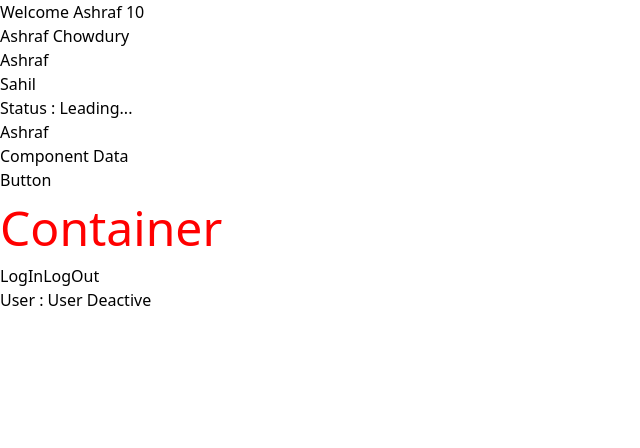
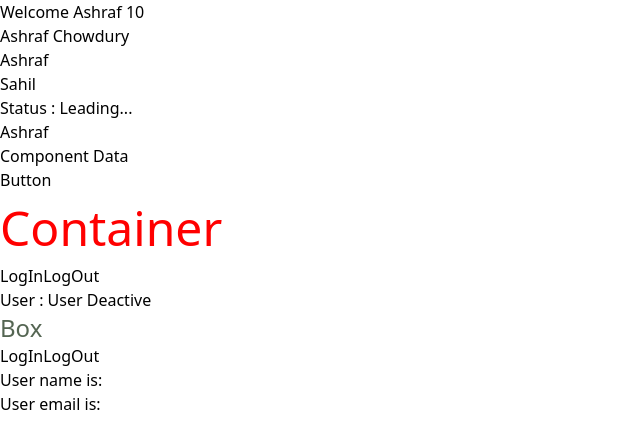
Before and after one commit to ashrafchowdury/learn-typescript, a React (Create React App) app: page / in a window 1280 px wide. Shown: the top 448 px of the page, without its empty margins (0-640 px from the left). Built offline with nearby package versions, Linux system fonts and the light colour scheme.

Commit message:
learnd how to use ContextAPI with TS

```diff
--- a/src/App.tsx
+++ b/src/App.tsx
@@ -1,4 +1,8 @@
 import { Container } from "./components/Container";
+import { Box } from "./components/context/Box";
+import { ThemeContextProvider } from "./components/context/ThemeContext";
+import { User } from "./components/context/User";
+import { UserContextProvider } from "./components/context/UserContext";
 import { Button } from "./components/Events/Button";
 import { Input } from "./components/Events/Input";
 import { Greet } from "./components/Greet";
@@ -37,7 +41,13 @@
       <Button handleClick={(event, id) => console.log("button", event, id)} />
       <Input value="" handleChnage={(event) => console.log(event)} />
       <Container styles={{ color: "red", fontSize: "48px" }} />
-   <LodggedIn />
+      <LodggedIn />
+      <ThemeContextProvider>
+        <Box />
+      </ThemeContextProvider>
+      <UserContextProvider>
+        <User />
+      </UserContextProvider>
     </div>
   );
 }
--- a/src/components/context/Box.tsx
+++ b/src/components/context/Box.tsx
@@ -1,7 +1,11 @@
-import React from 'react'
+import { useContext } from "react";
+import { ThemeContext } from "./ThemeContext";
 
 export const Box = () => {
+  const theme = useContext(ThemeContext);
   return (
-    <div>Box</div>
-  )
-}
+    <div className=" text-2xl" style={{ color: theme.primary }}>
+      Box
+    </div>
+  );
+};
--- a/src/components/context/ThemeContext.tsx
+++ b/src/components/context/ThemeContext.tsx
@@ -4,7 +4,7 @@
 type ThemeContextType = {
   children: React.ReactNode;
 };
-const ThemeContext = createContext(theme);
+export const ThemeContext = createContext(theme);
 
 export const ThemeContextProvider = ({ children }: ThemeContextType) => {
   return (
--- /dev/null
+++ b/src/components/context/User.tsx
@@ -0,0 +1,27 @@
+import { useContext } from "react";
+import { UserContext } from "./UserContext";
+
+export const User = () => {
+  const userContext = useContext(UserContext);
+  const handleLogIn = () => {
+    if (userContext) {
+      userContext.setuser({
+        name: "Ashraf",
+        email: "ashraf@gmail.com",
+      });
+    }
+  };
+  const handleLogOut = () => {
+    if (userContext) {
+      userContext.setuser(null);
+    }
+  };
+  return (
+    <>
+      <button onClick={handleLogIn}>LogIn</button>
+      <button onClick={handleLogOut}>LogOut</button>
+      <div>User name is: {userContext?.user?.name}</div>
+      <div>User email is: {userContext?.user?.email}</div>
+    </>
+  );
+};
--- /dev/null
+++ b/src/components/context/UserContext.tsx
@@ -0,0 +1,24 @@
+import { createContext, useState } from "react";
+
+type UserContextProviderType = {
+  children: React.ReactNode;
+};
+export type UserType = {
+  name: string;
+  email: string;
+};
+// this type is created, because createContext value either be null or string value
+type UserContextType = {
+  user: UserType | null;
+  setuser: React.Dispatch<React.SetStateAction<UserType | null>>;
+};
+export const UserContext = createContext<UserContextType | null>(null); // <UserContextType | null> means createContext value either be null or UserContextType
+
+export const UserContextProvider = ({ children }: UserContextProviderType) => {
+  const [user, setuser] = useState<UserType | null>(null);
+  return (
+    <UserContext.Provider value={{ user, setuser }}>
+      {children}
+    </UserContext.Provider>
+  );
+};
--- a/src/components/context/theme.ts
+++ b/src/components/context/theme.ts
@@ -1,2 +1,4 @@
-
-export const theme = {}
+export const theme = {
+  primary: "#546552",
+  secondary: "#453543",
+};
```
